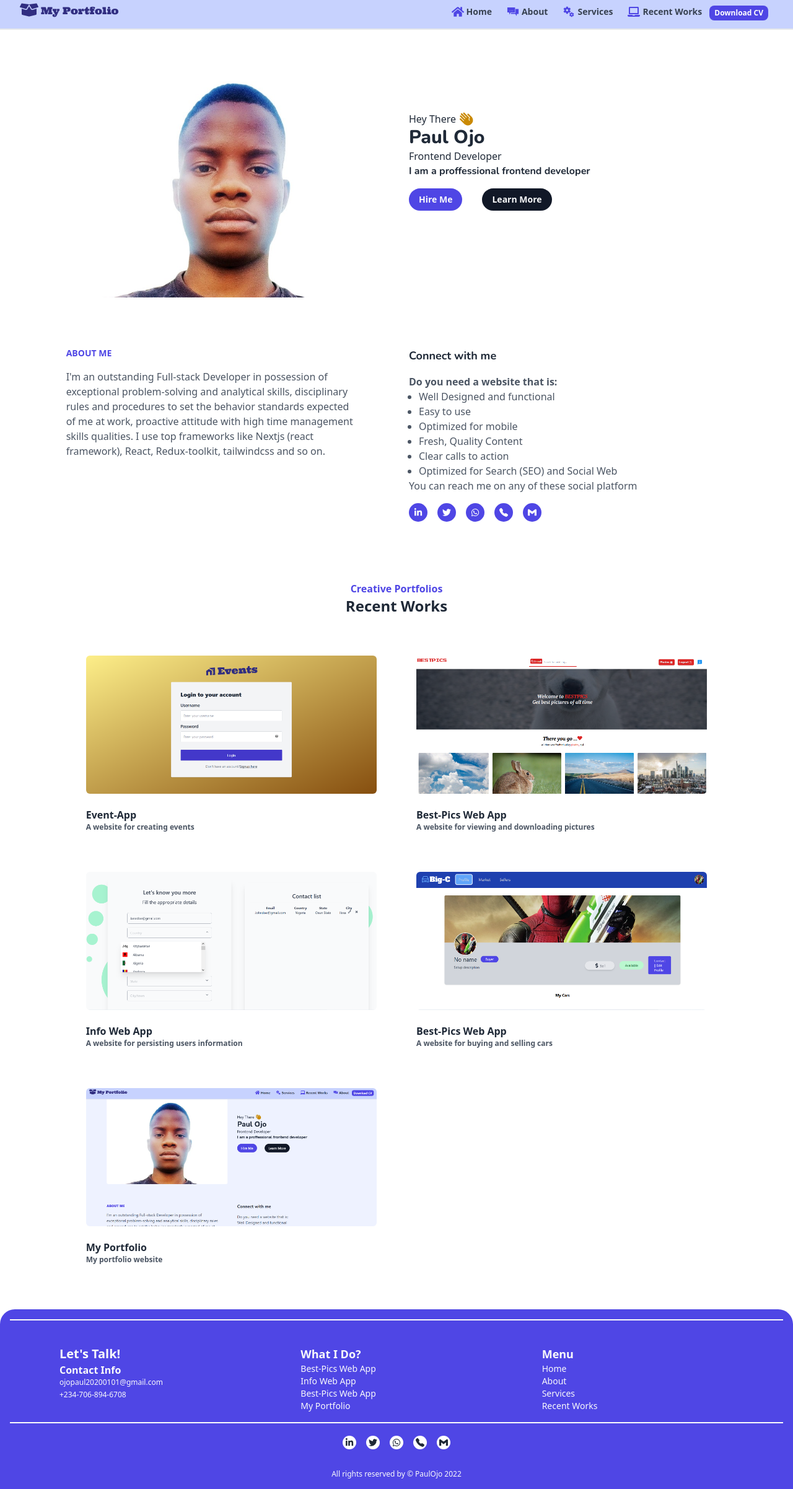
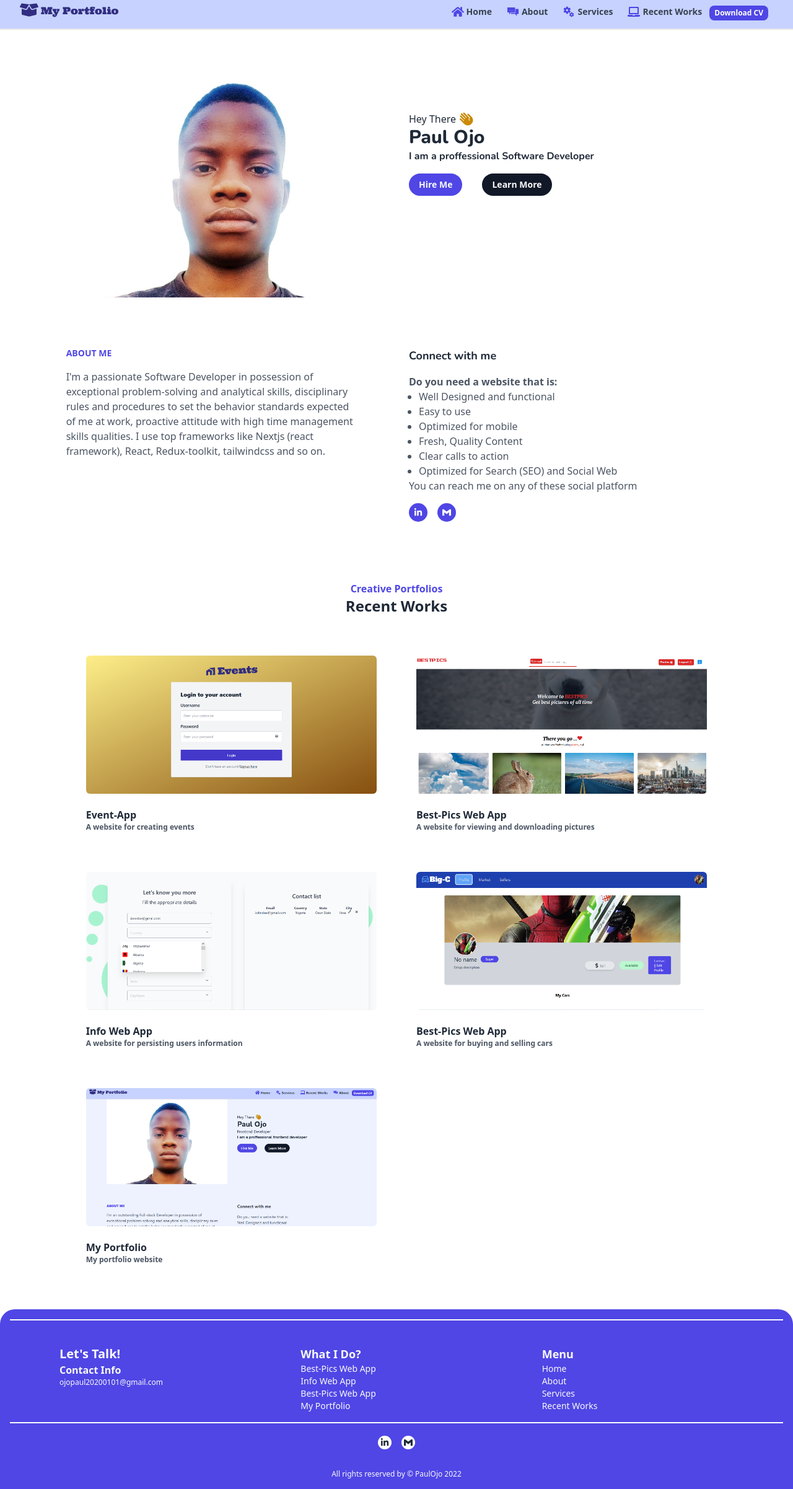
Before and after one commit to Tosinkoa/My-Portfolio, a Next.js app: page / in a window 1280 px wide. Shown: the whole page at 62% size. Built offline with nearby package versions, Linux system fonts and the light colour scheme.

Commit message:
Change background color

```diff
--- a/components/Footer.js
+++ b/components/Footer.js
@@ -13,7 +13,6 @@ const Footer = () => {
           <p className="text-base font-semibold">Contact Info</p>
           <div className="text-xs space-y-1 flex flex-col">
             <Link href="mailto:ojopaul20200101@gmail.com">ojopaul20200101@gmail.com</Link>
-            <Link href="tel:+2347068946708">+234-706-894-6708</Link>
           </div>
         </div>
         <div className="flex flex-col">
@@ -48,21 +47,6 @@ const Footer = () => {
             <FaLinkedinIn />
           </a>
         </Link>
-        <Link href="https://twitter.com/PaulOjo67914904">
-          <a target="_blank" className="footer_social">
-            <FaTwitter />
-          </a>
-        </Link>
-        <Link href="https://wa.me/2347068946708">
-          <a target="_blank" className="footer_social">
-            <FaWhatsapp />
-          </a>
-        </Link>
-        <Link href="tel:+2347068946708">
-          <a target="_blank" className="footer_social">
-            <BsFillTelephoneFill />
-          </a>
-        </Link>
         <Link href="mailto:ojopaul20200101@gmail.com">
           <a target="_blank" className="footer_social">
             <SiGmail />
--- a/pages/index.js
+++ b/pages/index.js
@@ -25,27 +25,33 @@ export default function Home() {
               Hey There <MdFrontHand className="-rotate-45 text-2xl inline-flex -mt-1 text-yellow-600" />
             </div>
             <h1 className="font-my-font font-extrabold text-3xl">Paul Ojo</h1>
-            <p>Frontend Developer</p>
 
-            <p className="flex-wrap font-bold font-my-font">I am a proffessional frontend developer</p>
+            <p className="flex-wrap font-bold font-my-font">I am a proffessional Software Developer</p>
 
             <div className="space-x-8 inline-flex mt-4">
-              <p className="hireme_learnmore bg-indigo-600 transition-colors duration-300 ease-in-out active:bg-indigo-400">
-                Hire Me
-              </p>
-              <p className="hireme_learnmore bg-gray-900 transition-colors duration-300 ease-in-out  active:bg-gray-600">
-                Learn More
-              </p>
+              <Link href="https://www.linkedin.com/in/paul-ojo-86a840227/">
+                <a
+                  target="_blank"
+                  className="hireme_learnmore bg-indigo-600 transition-colors duration-300 ease-in-out active:bg-indigo-400"
+                >
+                  Hire Me
+                </a>
+              </Link>
+              <Link href="#about">
+                <a className="hireme_learnmore bg-gray-900 transition-colors duration-300 ease-in-out  active:bg-gray-600">
+                  Learn More
+                </a>
+              </Link>
             </div>
           </div>
           {/* About me and Connect with me */}
           <div id="about" className="flex flex-col scroll-mt-24 md:m-10  md:ml-0 sm:grid-cols-1 sm:mb-6 md:mt-20">
             <h1 className="font-extrabold text-sm text-indigo-600">ABOUT ME</h1>
             <p className="flex flex-wrap text-gray-600  md:mt-4 sm:mt-2">
-              I'm an outstanding Full-stack Developer in possession of exceptional problem-solving and analytical
-              skills, disciplinary rules and procedures to set the behavior standards expected of me at work, proactive
-              attitude with high time management skills qualities. I use top frameworks like Nextjs (react framework),
-              React, Redux-toolkit, tailwindcss and so on.
+              I'm a passionate Software Developer in possession of exceptional problem-solving and analytical skills,
+              disciplinary rules and procedures to set the behavior standards expected of me at work, proactive attitude
+              with high time management skills qualities. I use top frameworks like Nextjs (react framework), React,
+              Redux-toolkit, tailwindcss and so on.
             </p>
           </div>
           <div id="services" className="flex scroll-mt-24 flex-col mt-0 md:m-10 md:mr-0 sm:mb-6 md:mt-20">
@@ -65,21 +71,6 @@ export default function Home() {
                 <Link href="https://www.linkedin.com/in/paul-ojo-86a840227/">
                   <a target="_blank" className="home_social">
                     <FaLinkedinIn />
-                  </a>
-                </Link>
-                <Link href="https://twitter.com/PaulOjo67914904">
-                  <a target="_blank" className="home_social">
-                    <FaTwitter />
-                  </a>
-                </Link>
-                <Link href="https://wa.me/2347068946708">
-                  <a target="_blank" className="home_social">
-                    <FaWhatsapp />
-                  </a>
-                </Link>
-                <Link href="tel:+2347068946708">
-                  <a className="home_social">
-                    <BsFillTelephoneFill />
                   </a>
                 </Link>
                 <Link href="mailto:ojopaul20200101@gmail.com">
```
